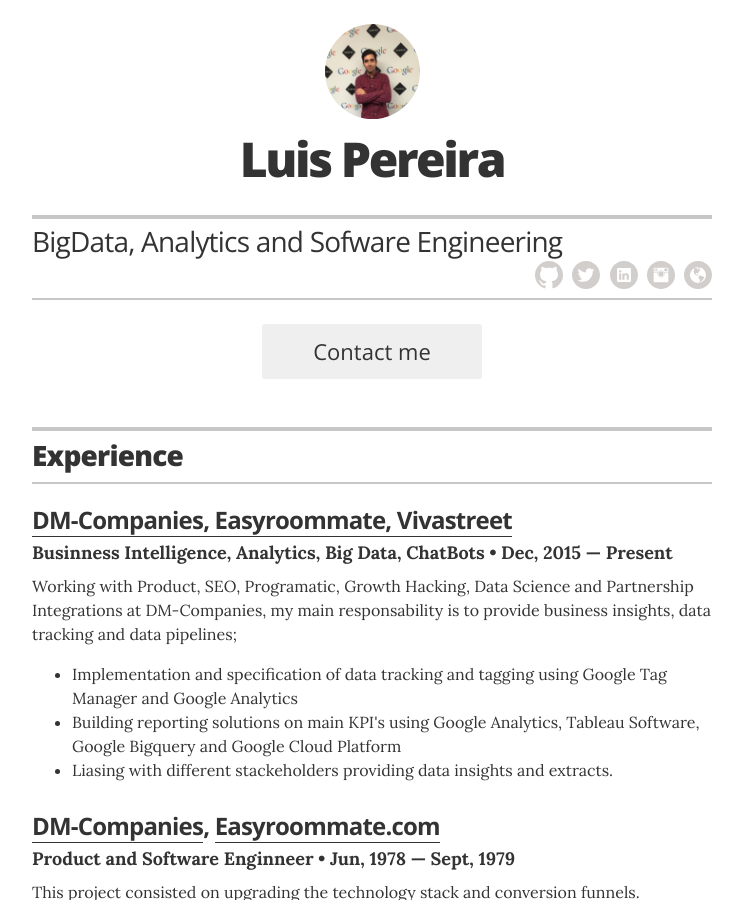
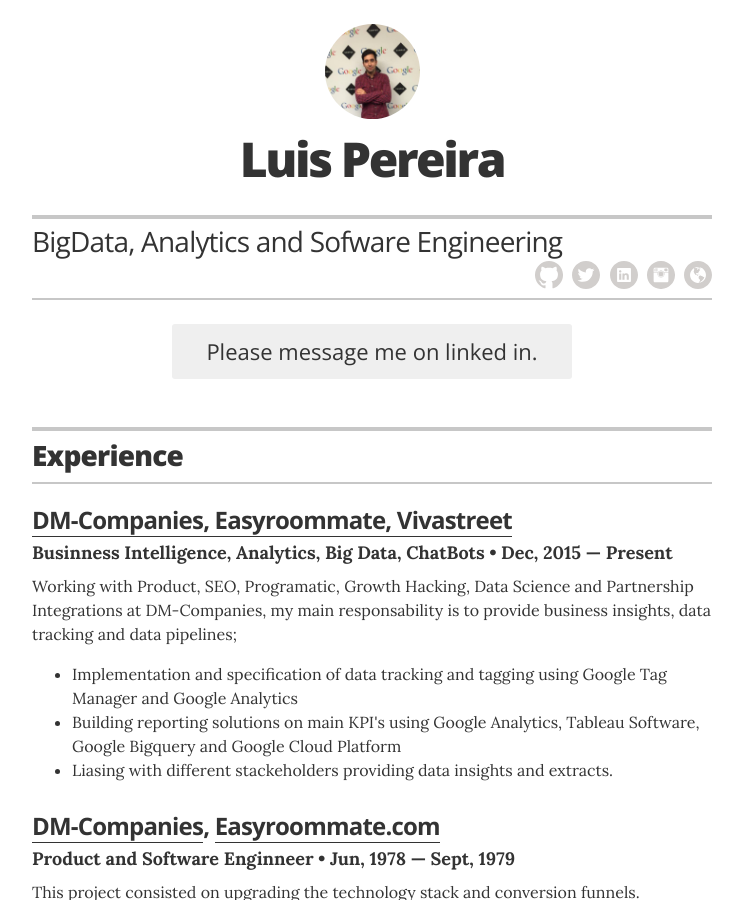
Before and after one commit to luis-pereira-data/luis-pereira-data.github.io, a Jekyll site: the page built from index.html, in a window 1280 px wide and 900 px high. Shown: the whole window, without its empty margins (268-1011 px from the left). Built offline with Jekyll 4.4.1, drawn with Linux system fonts in a browser that asks for light colours.

```diff
--- a/_config.yml
+++ b/_config.yml
@@ -19,7 +19,7 @@
 # "no" to display an "I'm not looking for work" message,
 # or remove the resume_looking_for_work option entirely
 # to leave blank
-resume_looking_for_work:        "yes"
+resume_looking_for_work:        "no"
 
 # Decide which sections to use
 # comment out to hide
--- a/_layouts/resume.html
+++ b/_layouts/resume.html
@@ -36,7 +36,7 @@
         {% if site.resume_looking_for_work == 'yes' %}
         <a href="mailto:{{ site.resume_contact_email }}" class="contact-button" itemprop="email">Contact me</a>
         {% elsif site.resume_looking_for_work == 'no' %}
-        <a class="contact-button not-looking">I'm not looking for work right now.</a>
+        <a class="contact-button not-looking">Please message me on linked in.</a>
         {% else %}
         {% endif %}
 
```
